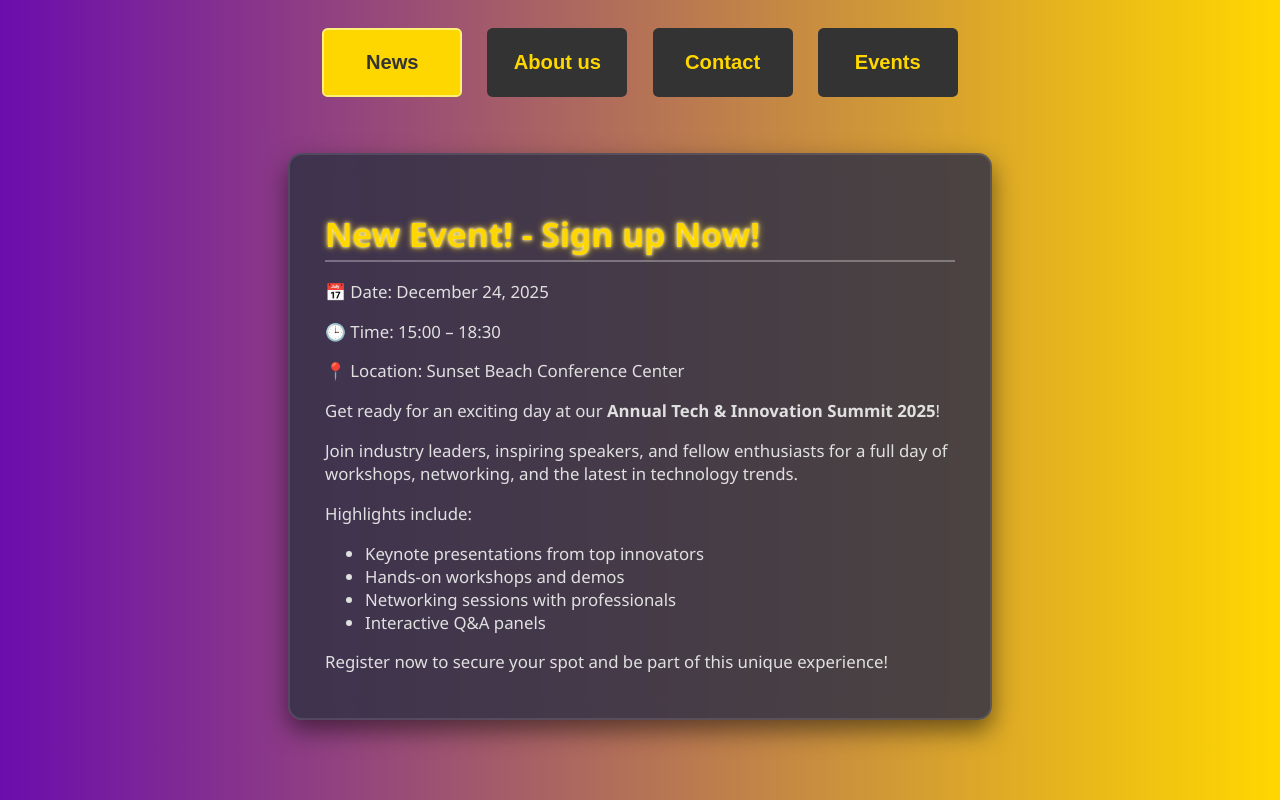
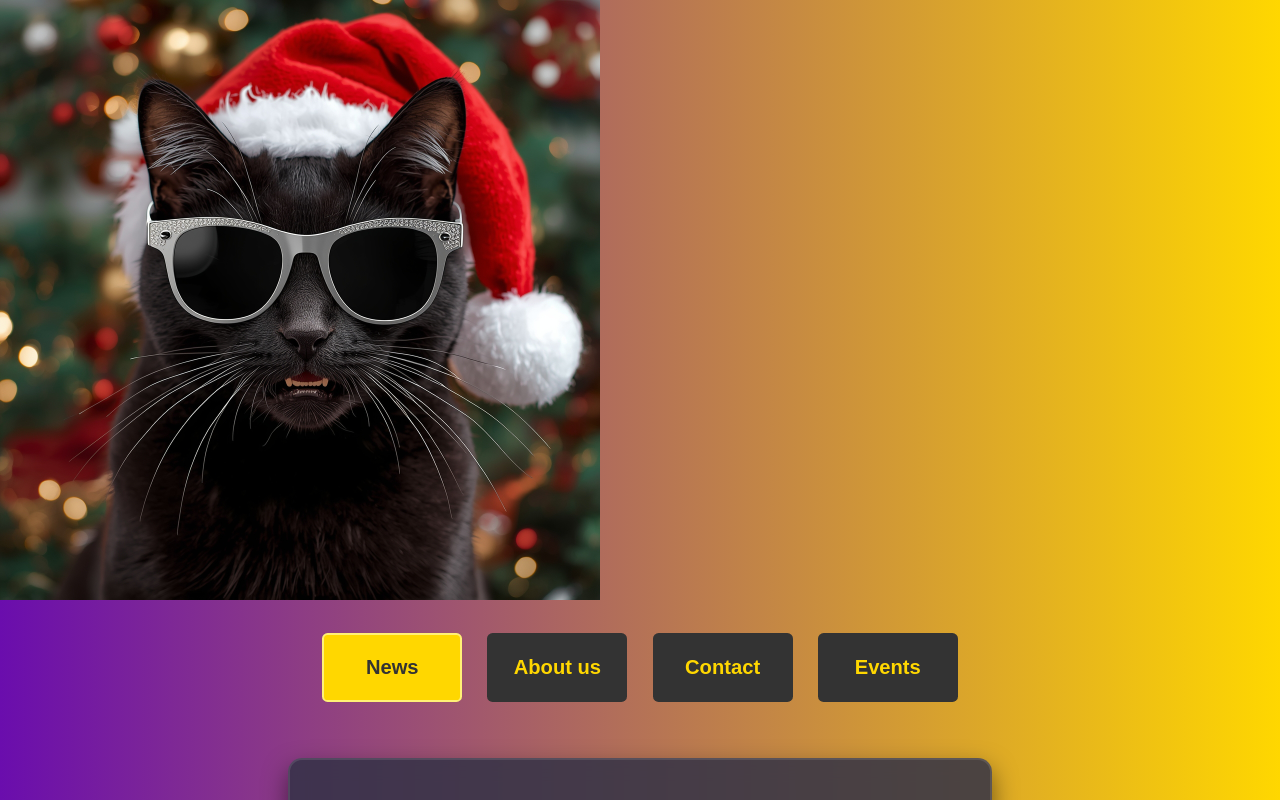
Before and after one commit to contactjmjandco-pixel/Tutorial, a plain HTML site: page index.html in a window 1280 px wide. Shown: the top 800 px of the page. Drawn offline with Linux system fonts and the light colour scheme.

Commit message:
Fix HTML structure and add image element

```diff
--- a/index.html
+++ b/index.html
@@ -7,6 +7,8 @@
     <link rel="stylesheet" href="./style.css">
 
   </head>
+
+<img src="cat.jpg" alt="Beskrivning av bilden" width="600">
 
   <body>
   <!DOCTYPE html>
```
